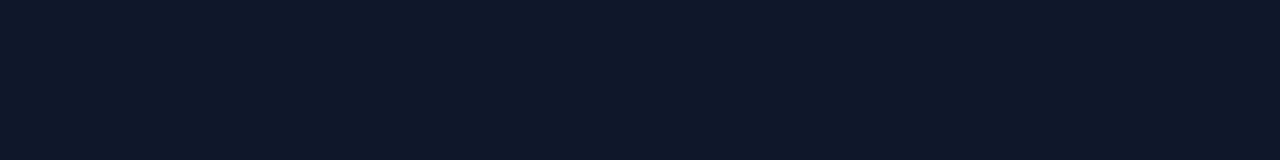
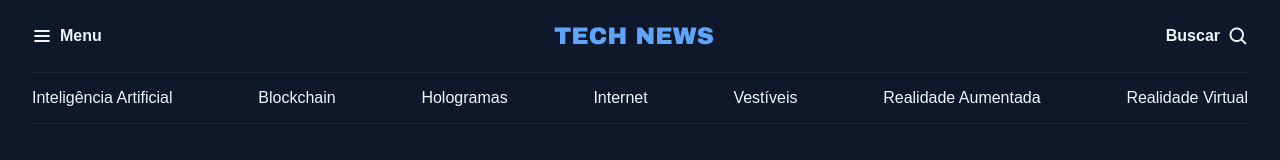
Before and after one commit to s1llva-09/Full-Stack, a plain HTML site: page Newsportal/index.html in a window 1280 px wide. Drawn offline with Linux system fonts and the light colour scheme.

Commit message:
Header Done

```diff
--- a/Newsportal/index.html
+++ b/Newsportal/index.html
@@ -6,12 +6,38 @@
 
     <meta charset="UTF-8">
     <meta name="viewport" content="width=device-width, initial-scale=1.0">
-    <title>News Portal | Portal de notícias</title>
+    <title>Tech News | Portal de notícias</title>
     <link rel="stylesheet" href="styles/index.css">
 
     <link href="https://fonts.googleapis.com/css2?family=Archivo:ital,wght@0,100..900;1,100..900&family=Poppins:wght@400;700&display=swap" rel="stylesheet">
 </head>
 <body>
-    <a href=""></a>
+    <header class="container">
+        <nav id="primary" class="grid grid-flow-col">
+            <div>
+                <img src="assets/icons/List.svg" alt="menu icon">
+                <strong>Menu</strong>
+            </div>
+
+                <div>
+                    <img src="assets/Logo.svg" alt="TechNews logo">
+                </div>
+
+            <div>
+                <strong>Buscar</strong>
+                <img src="assets/icons/MagnifyingGlass.svg" alt="icon search">
+            </div>
+        </nav>
+
+        <nav id="secondary" class="grid grid-flow-col">
+            <a href="#">Inteligência Artificial</a>
+            <a href="#">Blockchain</a>
+            <a href="#">Hologramas</a>
+            <a href="#">Internet</a>
+            <a href="#">Vestíveis</a>
+            <a href="#">Realidade Aumentada</a>
+            <a href="#">Realidade  Virtual</a>
+        </nav>
+    </header>
 </body>
 </html>
--- a/Newsportal/styles/global.css
+++ b/Newsportal/styles/global.css
@@ -42,3 +42,19 @@
     font: inherit; /*font inherit = fonte herdada da tag ("pai" = body)*/
 
 }
+
+.container { /* vai definir um tamanho especifico para um divisor como o header que tem o tamanho prefixo abaixo como esta informado na documentação*/
+    max-width: 1280px;
+    padding-inline: 32px;
+    margin-inline: auto;
+}
+
+/*utility-first = Classe que tem apenas uma função (Faz apenas uma coisa)*/
+.grid {
+    display: grid;
+}
+
+/*muda o flow automatico do grid para que ele se torne uma coluna*/
+.grid-flow-col {
+    grid-auto-flow: column;
+}
--- /dev/null
+++ b/Newsportal/styles/header.css
@@ -0,0 +1,26 @@
+#primary {
+    padding-block: 20px; /*Determinada função na qual contem block faz com que o efeito dela seja dado em cima e embaixo*/
+
+    div { /*esta selecionando todas as divs dentro de primary*/
+        display: flex;
+        align-items: center;
+        gap: 8px;
+    }
+
+    /*nesting css = seleciona a segunda div que esta dentro de primary*/
+    div:nth-child(2) {
+        margin-inline: auto; /*faz com que esta função chamada aplique seu efeito em ambos os lados do site*/
+    }
+
+    /*Selecionando a terceira div dentro de primary*/
+    div:nth-child(3) {
+        justify-self: end;
+    }
+}
+
+#secondary {
+    padding-block: 14px;
+    border: solid 1px var(--stroke-color);
+    border-inline: none;
+    justify-content: space-between;
+}
--- a/Newsportal/styles/index.css
+++ b/Newsportal/styles/index.css
@@ -1 +1,2 @@
 @import url(global.css);
+@import url(header.css);
```
Also changed, not shown: Newsportal/assets/Logo.svg (added).
